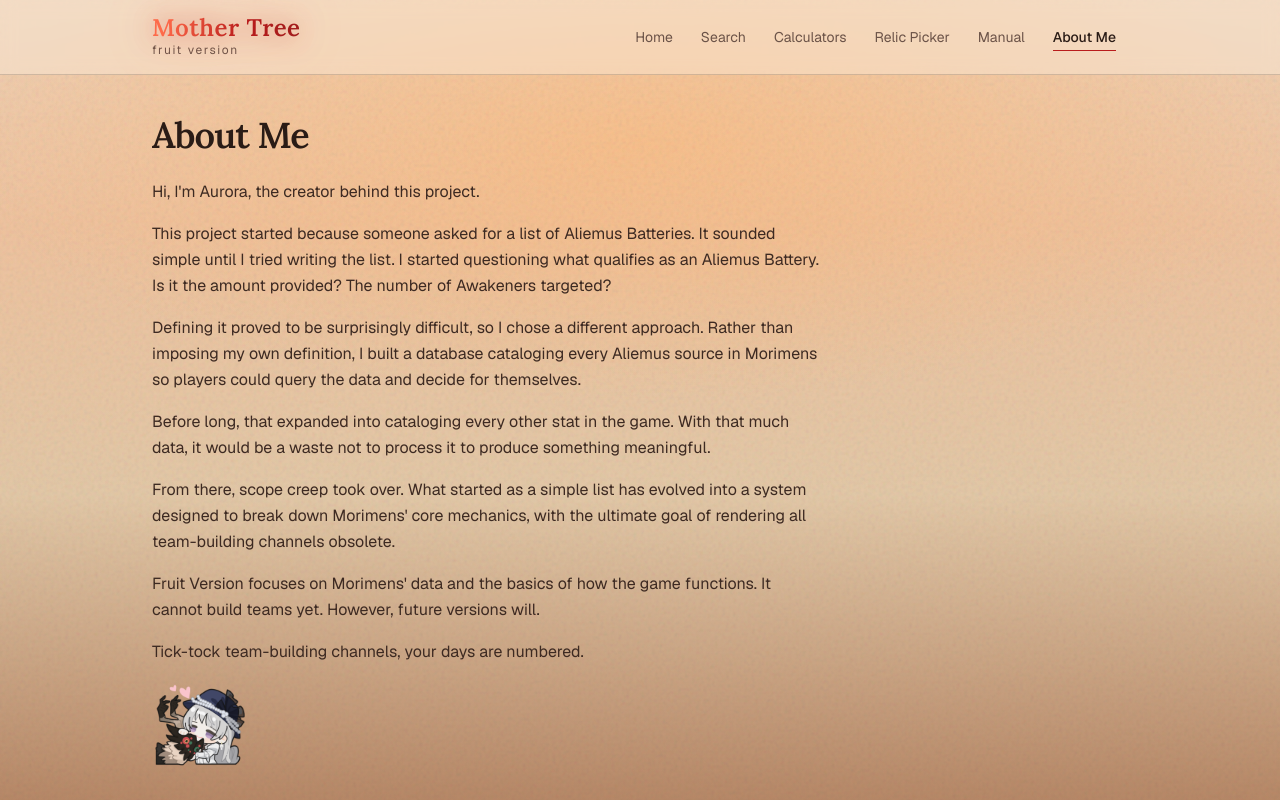
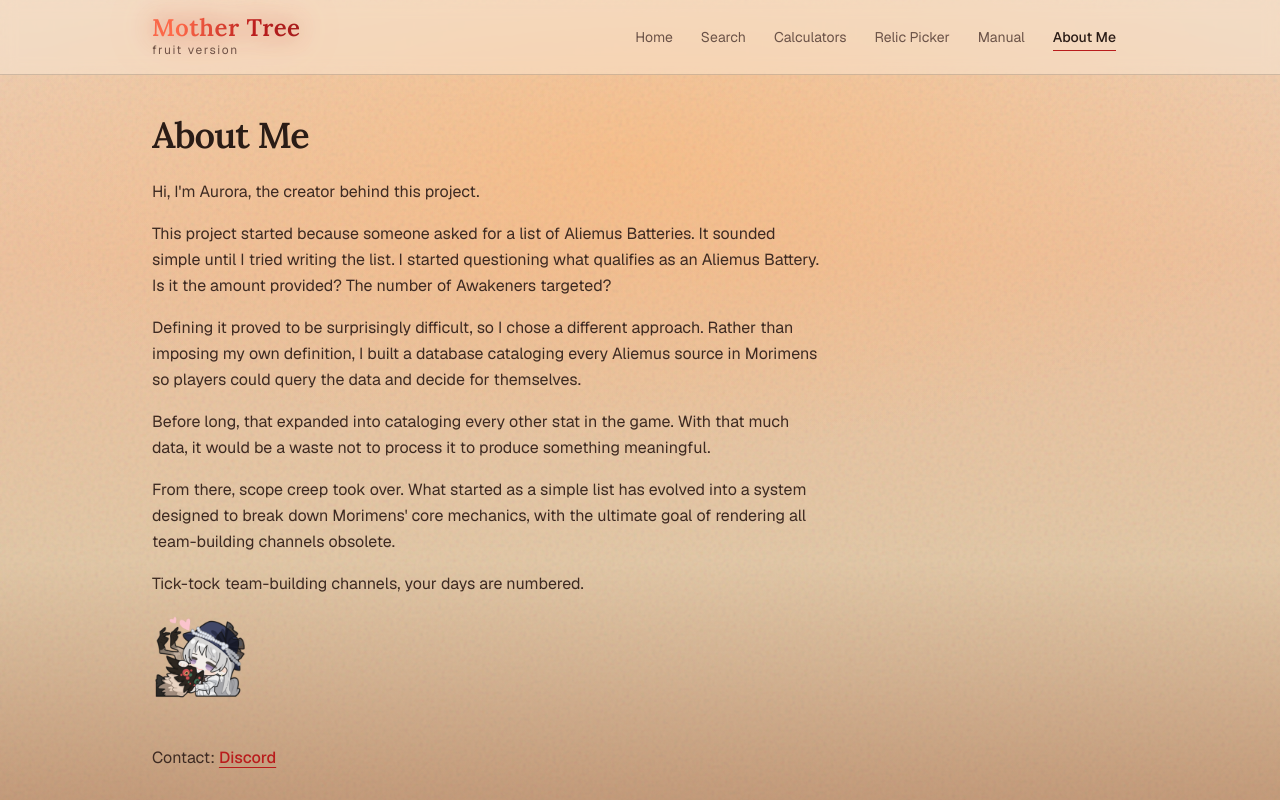
Before and after one commit to AnotherAurora/MotherTree, a Next.js app: page /about in a window 1280 px wide. Shown: the top 800 px of the page. Built offline with nearby package versions, Linux system fonts and the light colour scheme.

Commit message:
feat: remove outdated reference to Fruit Version in AboutPage

```diff
--- a/src/app/(public)/about/page.tsx
+++ b/src/app/(public)/about/page.tsx
@@ -36,11 +36,6 @@ export default function AboutPage() {
             mechanics, with the ultimate goal of rendering all team-building
             channels obsolete.
           </p>
-          <p>
-            Fruit Version focuses on Morimens&apos; data and the basics of how
-            the game functions. It cannot build teams yet. However, future
-            versions will.
-          </p>
           <div className="space-y-3">
             <p>Tick-tock team-building channels, your days are numbered.</p>
             {/* eslint-disable-next-line @next/next/no-img-element */}
```
